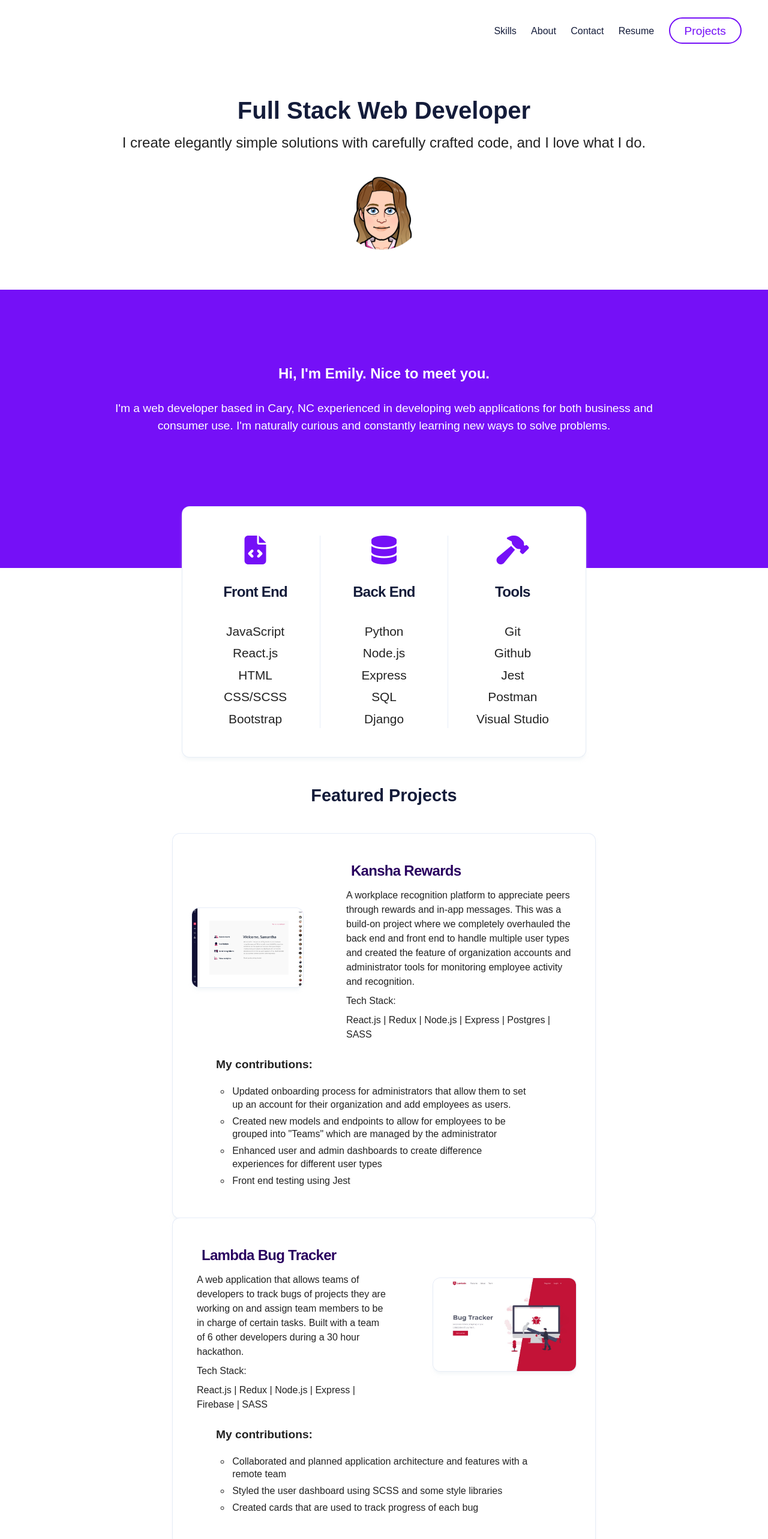
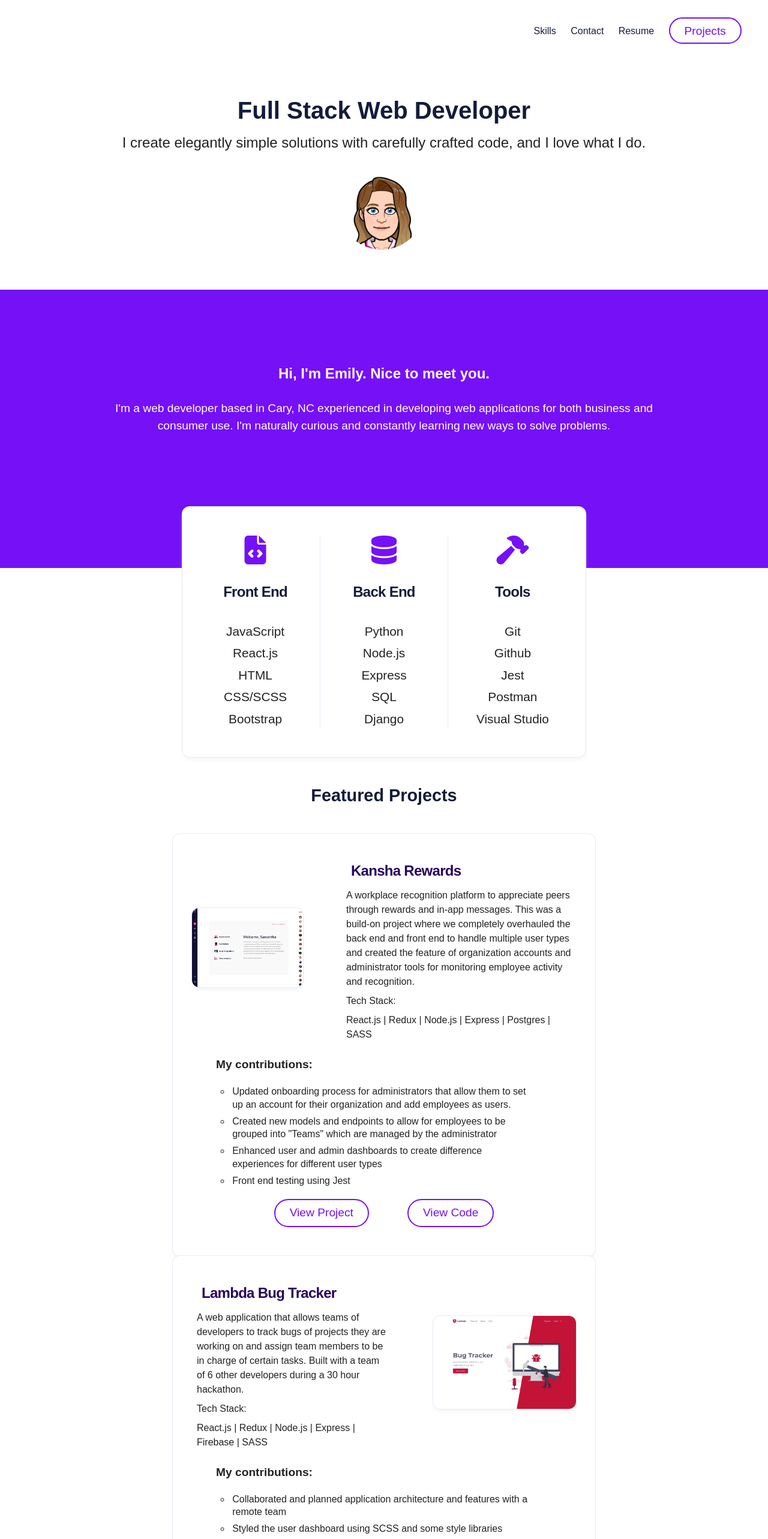
Before and after one commit to emilybruner/finalportfolio, a React (Create React App) app: page / in a window 1280 px wide. Shown: the top 2566 px of the page at 60% size. Built offline with nearby package versions, Linux system fonts and the light colour scheme.

Commit message:
adding links and buttons

```diff
--- a/src/components/AboutMe.js
+++ b/src/components/AboutMe.js
@@ -18,7 +18,10 @@ export default function AboutMe() {
             <div class='paragraph-container'>
             <h3>Hi, I'm Emily. Nice to meet you.</h3>
             <p class='aboutme-p'>I'm a web developer based in Cary, NC experienced in developing web applications for both business and consumer use. I'm naturally curious and constantly learning new ways to solve problems. </p>
-            </div>
+           </div>
+
+
+
         </div>
 
     )
--- a/src/components/Footer.js
+++ b/src/components/Footer.js
@@ -3,7 +3,7 @@ import '../sass/Footer.scss';
 
 export default function Footer() {
     return (
-        <div class='footer-container'>
+        <div class='footer-container' id='footer'>
             <h2>Interested in learning more about the value I can bring to your team? Let's chat!</h2>
             <div class='icons-container'>
                 <i class="fab fa-github fa-1x"></i>
--- a/src/components/Projects.js
+++ b/src/components/Projects.js
@@ -6,7 +6,7 @@ import professor from '../img/betterprof.PNG'
 
 export default function Projects() {
     return (
-        <div>
+        <div id='projects'>
             <h4>Featured Projects</h4>
             <div class='projects-container'>
                 <div class='project-box'>
@@ -32,6 +32,11 @@ export default function Projects() {
                             <li>Enhanced user and admin dashboards to create difference experiences for different user types</li>
                             <li>Front end testing using Jest</li>
                         </ul>
+
+                    <div class='button-container'>
+                        <a href='http://www.kansharewards.com'><button>View Project</button></a>
+                        <button>View Code</button>
+                    </div>
                 </div>
 
             </div>
@@ -61,6 +66,10 @@ export default function Projects() {
                             <li>Created cards that are used to track progress of each bug</li>
                         </ul>
                 </div>
+                    <div class='button-container'>
+                        <button>View Project</button>
+                        <button>View Code</button>
+                    </div>
 
             </div>
             <div class='projects-container'>
@@ -87,6 +96,10 @@ export default function Projects() {
                             <li>Developed a RESTful API with authentication and detailed documentation for the front end developers</li>
                         </ul>
                 </div>
+                <div class='button-container'>
+                        <button>View Project</button>
+                        <button>View Code</button>
+                    </div>
 
             </div>
         </div>
--- a/src/components/Skills.js
+++ b/src/components/Skills.js
@@ -4,7 +4,7 @@ import '../sass/Skills.scss'
 
 export default function Skills() {
     return (
-        <div class='skills-container'>
+        <div class='skills-container' id='skills'>
           <div class='column-container'>
             <i class="fas fa-file-code fa-3x" ></i>
             <h5 class='skills-heading'>Front End</h5>
--- a/src/components/nav.js
+++ b/src/components/nav.js
@@ -5,11 +5,10 @@ import '../sass/nav.scss';
 export default function Nav() {
     return (
         <nav class="navigation">
-            <ul>Skills</ul>
-            <ul><NavLink class='regnav' to='/AboutMe'>About</NavLink></ul>
-            <ul>Contact</ul>
-            <ul>Resume</ul>
-            <ul ><NavLink class='circle-button' to='/projects'>Projects</NavLink> </ul>
+            <ul><a href='#skills'>Skills</a></ul>
+            <ul><a href='#footer'>Contact</a> </ul>
+            <ul><a href='https://drive.google.com/file/d/1IvcC4Bysav09i7Sl4Os39ki-WO0g4HTy/view?usp=sharing'>Resume</a> </ul>
+            <ul ><a class='circle-button' href='#projects'>Projects</a> </ul>
         </nav>
     )
 }
--- a/src/sass/AboutMe.scss
+++ b/src/sass/AboutMe.scss
@@ -58,6 +58,28 @@
 
     }
 
+    button{
+        line-height: 1.5px;
+        font-weight: 500;
+        font-size: 1.2rem;
+        color: white;
+        padding: 1.5rem;
+        text-decoration: none;
+        border: 2px solid #white;
+        border-radius: 290486px;
+        padding-left: calc(1em + 0.25em);
+        padding-right: calc(1em + 0.25em);
+        transition: all .2s ease-in-out;
+        -webkit-transition: all .2s ease-in-out;
+        font-weight: 500;
+
+        &:hover {
+            background-color: #7510F7;
+            color: white;
+            transform: translateY(-2px);
+        }
+    }
+
     .aboutme-p {
         text-align: center;
         color: #fff;
--- a/src/sass/Projects.scss
+++ b/src/sass/Projects.scss
@@ -9,10 +9,6 @@
     margin: 3rem;
 }
 
-.big-container{
-    margin-bottom: 50rem;
-    background-color: red;
-}
 
 .projects-container {
     margin: 0 auto;
@@ -67,6 +63,8 @@
     }
    }
 
+
+
     .project-box {
         display: flex;
         align-items: center;
@@ -117,3 +115,32 @@
 
     }
 }
+
+.button-container{
+    margin: 0 auto;
+    text-align: center;
+
+    button{
+        margin: .5rem 2rem;
+        line-height: 1.5px;
+         font-weight: 500;
+         font-size: 1.2rem;
+         color: #7510F7;
+         padding: 1.3rem;
+         text-decoration: none;
+         border: 2px solid #7510F7;
+         border-radius: 290486px;
+         padding-left: calc(1em + 0.25em);
+         padding-right: calc(1em + 0.25em);
+         transition: all .2s ease-in-out;
+         -webkit-transition: all .2s ease-in-out;
+         font-weight: 500;
+         background-color: white;
+
+         &:hover {
+             background-color: #7510F7;
+             color: white;
+             transform: translateY(-2px);
+         }
+    }
+}
--- a/src/sass/nav.scss
+++ b/src/sass/nav.scss
@@ -4,12 +4,17 @@
     padding: 2rem;
     min-height: 3.25rem;
 
-    ul {
-        margin: 1%;
+    a {
+        text-decoration: none;
         font-family: europa, sans-serif;
         font-style: normal;
         font-weight: 300;
         color: #141c3a;
+    }
+
+    ul {
+        margin: 1%;
+
 
         .regnav {
             text-decoration: none;
```
